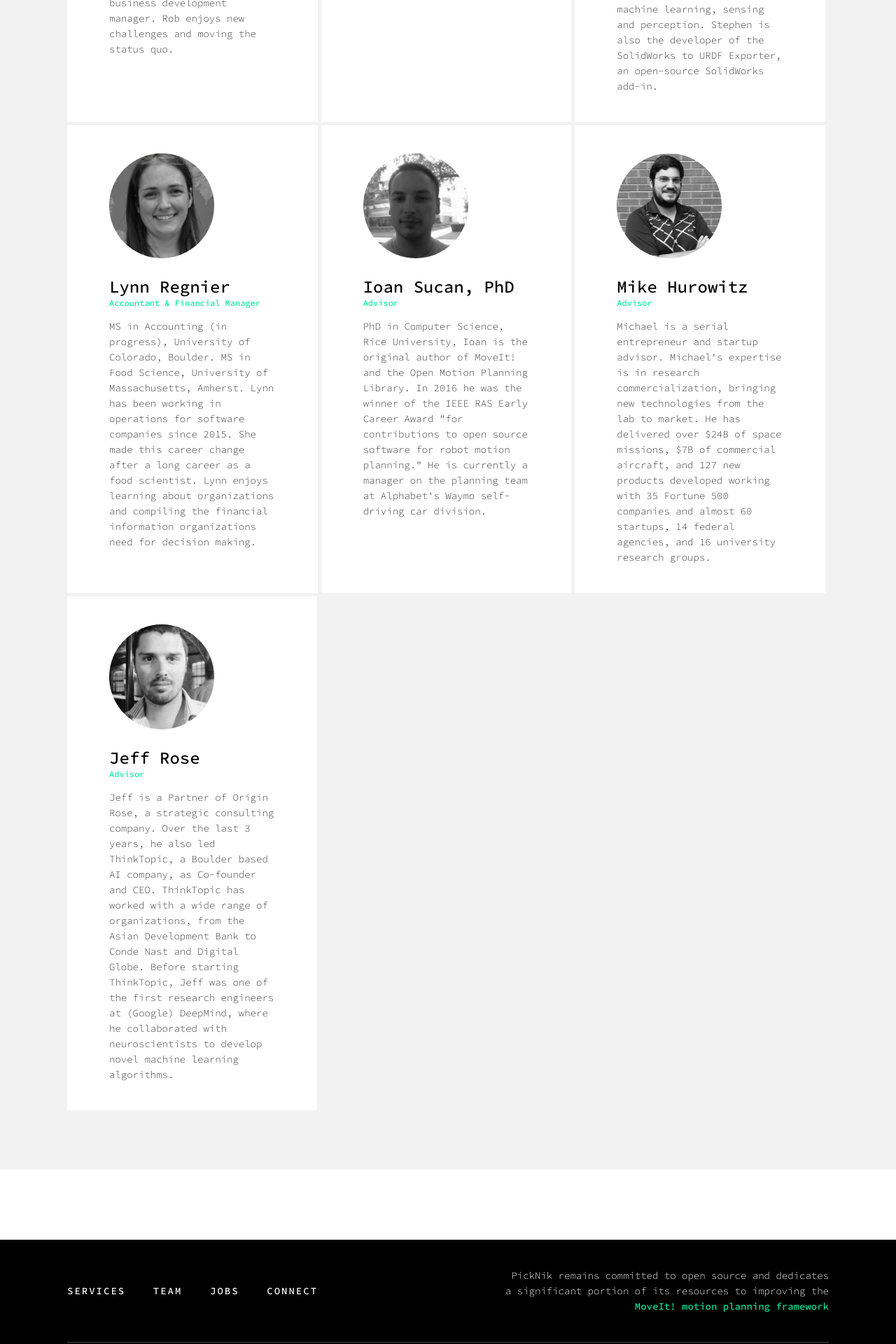
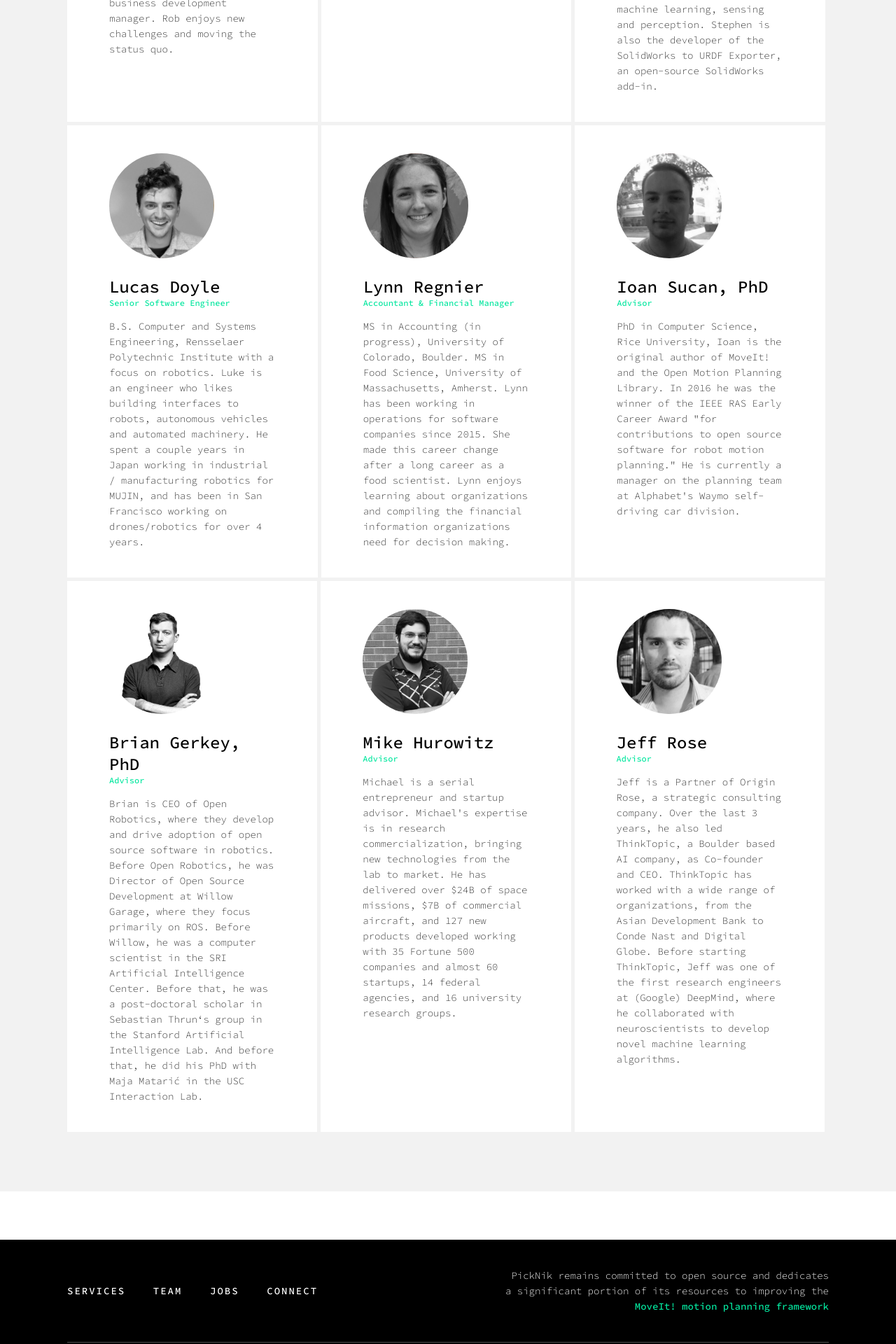
Before and after one commit to PickNikRobotics/beta_moveit_website, a Jekyll site: the page built from team/team.md, in a window 1280 px wide. Shown: the part 2073-3993 px from the top of the page at 70% size. Built offline with Jekyll 4.4.1, drawn with Linux system fonts in a browser that asks for light colours; nearby versions of some CDN libraries.

Commit message:
Add Lucas and Brian to Team page (#64)
* updated people page

* Added Lucas and Brian to Team page

```diff
--- a/team/team.md
+++ b/team/team.md
@@ -84,6 +84,16 @@
         </div>
     </div>
     <div class="peopleRow">
+    <div class="peopleCol margPR">
+            <div class="recPadP">
+                <a style="display:inline-block;" href="https://www.linkedin.com/in/stonelinks/" target="_blank">
+                    <div class="bioPic" style="background-image: url('../images/p13.png')"></div>
+                </a><br>
+                <a class="peopleName" href="https://www.linkedin.com/in/stonelinks/" target="_blank">Lucas Doyle</a>
+                <div class="peoplePosition">Senior Software Engineer</div>
+                <div class="peopleDesc">B.S. Computer and Systems Engineering, Rensselaer Polytechnic Institute with a focus on robotics. Luke is an engineer who likes building interfaces to robots, autonomous vehicles and automated machinery. He spent a couple years in Japan working in industrial / manufacturing robotics for MUJIN, and has been in San Francisco working on drones/robotics for over 4 years.</div>
+            </div>
+        </div>
         <div class="peopleCol">
             <div class="recPadP">
                 <a style="display:inline-block;" href="https://www.linkedin.com/in/lynn-regnier-73a8b7a3/" target="_blank">
@@ -108,6 +118,19 @@
                 </div>
             </div>
         </div>
+    </div>
+    <div class="peopleRow">
+        <div class="peopleCol margPR">
+            <div class="recPadP">
+                <a style="display:inline-block;" href="https://brian.gerkey.org/" target="_blank">
+                    <div class="bioPic" style="background-image: url('../images/p12.png')"></div>
+                </a><br>
+                <a class="peopleName" href="https://brian.gerkey.org/" target="_blank">Brian Gerkey, PhD</a>
+                <div class="peoplePosition">Advisor</div>
+                <div class="peopleDesc"> Brian is CEO of Open Robotics, where they develop and drive adoption of open source software in robotics. Before Open Robotics, he was Director of Open Source Development at Willow Garage, where they focus primarily on ROS. Before Willow, he was a computer scientist in the SRI Artificial Intelligence Center. Before that, he was a post-doctoral scholar in Sebastian Thrun‘s group in the Stanford Artificial Intelligence Lab. And before that, he did his PhD with Maja Matarić in the USC Interaction Lab.
+                </div>
+            </div>
+        </div>
         <div class="peopleCol">
             <div class="recPadP">
                 <a style="display:inline-block;" href="https://www.linkedin.com/in/michael-hurowitz-a016a76/" target="_blank">
@@ -119,8 +142,6 @@
                     and 127 new products developed working with 35 Fortune 500 companies and almost 60 startups, 14 federal agencies, and 16 university research groups.</div>
             </div>
         </div>
-    </div>
-    <div class="peopleRow">
         <div class="peopleCol">
             <div class="recPadP">
                 <a style="display:inline-block;" href="https://www.linkedin.com/in/rosejn/" target="_blank">
```
Also changed, not shown: images/bp13.png (added), images/p12.png (added), images/p13.png (added).
